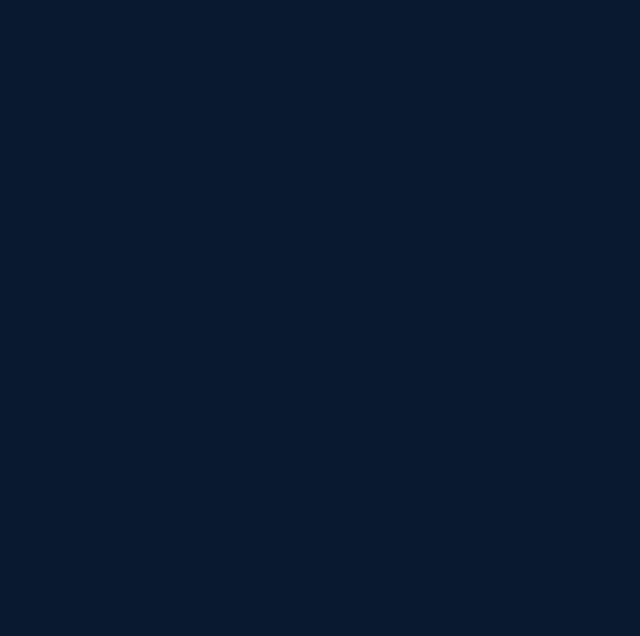
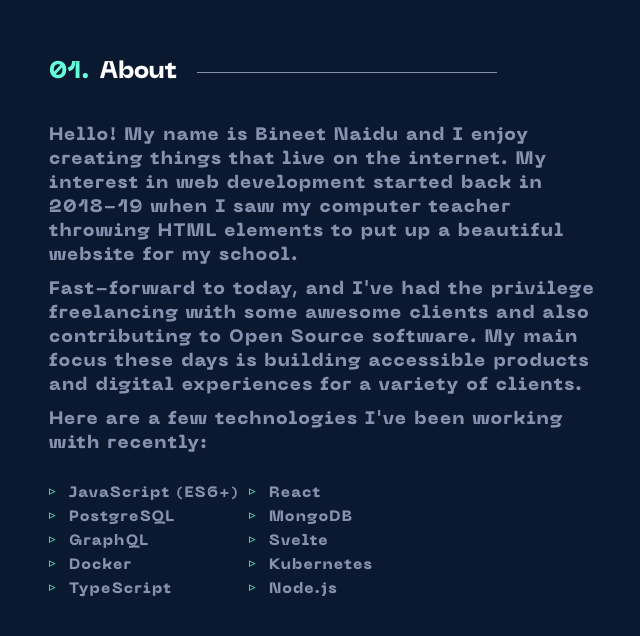
Before and after one commit to bineetNaidu/bineetnaidu.github.io, a React (Create React App) app: page / in a window 1280 px wide. Shown: the part 900-1536 px from the top of the page, without its empty margins (101-741 px from the left). Before the commit the page ends 1100 px from the top, so only its background shows below. Built offline with nearby package versions, Linux system fonts and the light colour scheme.

Commit message:
🚀 add About Section

```diff
--- a/src/App.tsx
+++ b/src/App.tsx
@@ -2,6 +2,7 @@ import { FC } from 'react';
 import { Navbar } from './components/Navbar';
 import { Hero } from './components/Hero';
 import { Wrapper } from './components/Wrapper';
+import { About } from './components/About';
 import './styles/App.scss';
 
 const App: FC = () => {
@@ -10,7 +11,7 @@ const App: FC = () => {
       <Navbar />
       <Wrapper>
         <Hero />
-        {/* About */}
+        <About />
         {/* Experience */}
         {/* Works */}
         {/* Contact */}
--- /dev/null
+++ b/src/components/About.tsx
@@ -0,0 +1,42 @@
+import { FC } from 'react';
+import '../styles/About.scss';
+
+export const About: FC = () => {
+  return (
+    <section className="about">
+      <h2 className="about__header">About</h2>
+      <div className="about__metadata">
+        <div className="meta__info">
+          <div>
+            <p>
+              Hello! My name is Bineet Naidu and I enjoy creating things that
+              live on the internet. My interest in web development started back
+              in 2018-19 when I saw my computer teacher throwing HTML elements
+              to put up a beautiful website for my school.
+            </p>
+            <p>
+              Fast-forward to today, and I've had the privilege freelancing with
+              some awesome clients and also contributing to Open Source
+              software. My main focus these days is building accessible products
+              and digital experiences for a variety of clients.
+            </p>
+            <p>Here are a few technologies I've been working with recently:</p>
+          </div>
+          <ul className="skills-list">
+            <li>JavaScript (ES6+)</li>
+            <li>React</li>
+            <li>PostgreSQL</li>
+            <li>MongoDB</li>
+            <li>GraphQL</li>
+            <li>Svelte</li>
+            <li>Docker</li>
+            <li>Kubernetes</li>
+            <li>TypeScript</li>
+            <li>Node.js</li>
+          </ul>
+        </div>
+        <div className="meta__media"></div>
+      </div>
+    </section>
+  );
+};
--- /dev/null
+++ b/src/styles/About.scss
@@ -0,0 +1,83 @@
+@import 'variables';
+
+.about {
+  display: flex;
+  margin: auto;
+  flex-direction: column;
+  align-items: flex-start;
+  min-height: 100vh;
+  padding: 0;
+
+  &__header {
+    display: flex;
+    -webkit-box-align: center;
+    align-items: center;
+    position: relative;
+    margin: 10px 0px 40px;
+    width: 100%;
+    white-space: nowrap;
+
+    &::before {
+      position: relative;
+      counter-increment: section 1;
+      content: '0' counter(section) '.';
+      margin-right: 10px;
+      color: $color-primary;
+      font-weight: 400;
+    }
+
+    &::after {
+      content: '';
+      display: block;
+      position: relative;
+      width: 300px;
+      height: 1px;
+      margin-left: 20px;
+      background-color: $color-secondary;
+    }
+  }
+
+  &__metadata {
+    display: grid;
+    grid-template-columns: 3fr 2fr;
+    gap: 50px;
+    color: $color-secondary;
+    line-height: 1.5rem;
+    font-size: large;
+    letter-spacing: 1.5px;
+
+    a {
+      color: $color-primary;
+      text-decoration: underline;
+    }
+    p {
+      padding: 0 0 10px;
+    }
+
+    .skills-list {
+      display: grid;
+      grid-template-columns: repeat(2, minmax(140px, 200px));
+      padding: 0px;
+      margin: 20px 0px 0px;
+      overflow: hidden;
+      list-style: none;
+      font-size: smaller;
+      line-height: normal;
+
+      li {
+        position: relative;
+        margin-bottom: 10px;
+        padding-left: 20px;
+
+        &::before {
+          content: '▹';
+          position: absolute;
+          left: 0px;
+          color: $color-primary;
+          font-size: small;
+          line-height: 12px;
+        }
+      }
+    }
+  }
+}
```
